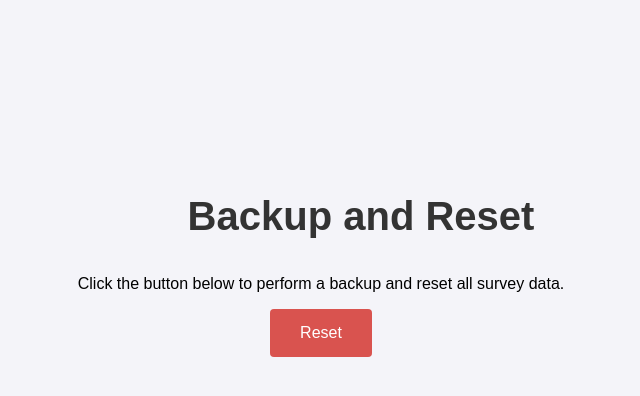
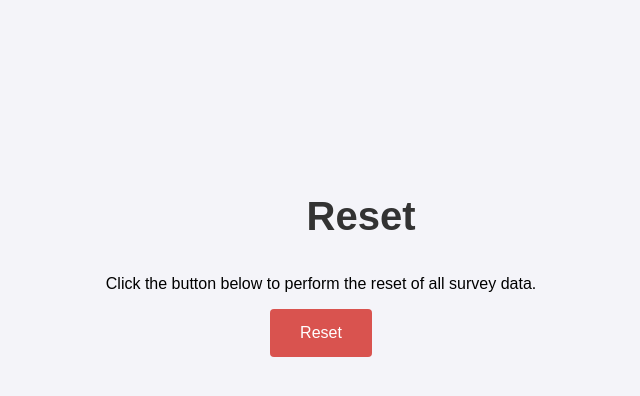
Before and after one commit to LenaIFX/Voting-format, a Django app: page /reset/ in a window 1280 px wide. Shown: the part 138-534 px from the top of the page, without its empty margins (319-959 px from the left). Run offline with Django 5.2, Linux system fonts and the light colour scheme.

Commit message:
Update#6 27.05 -ResetNoBackup

```diff
--- a/survey/templates/survey/reset.html
+++ b/survey/templates/survey/reset.html
@@ -3,16 +3,16 @@
 <head>
     <meta charset="UTF-8">
     <meta name="viewport" content="width=device-width, initial-scale=1.0">
-    <title>Backup and Reset</title>
+    <title>Reset</title>
     {% load static %}
     <link rel="stylesheet" href="{% static 'survey/styles.css' %}">
 </head>
 <body>
     <div class="reset-container">
-        <h1>Backup and Reset</h1>
-        <p>Click the button below to perform a backup and reset all survey data.</p>
+        <h1>Reset</h1>
+        <p>Click the button below to perform the reset of all survey data.</p>
         <button id="reset-button" class="btn-reset">Reset</button>
-        <p id="status-message" style="margin-top: 20px; color: green; display: none;">Backup and reset completed successfully.</p>
+        <p id="status-message" style="margin-top: 20px; color: green; display: none;">Reset completed successfully.</p>
     </div>
 
     <script>
@@ -27,7 +27,7 @@
                 .then(response => response.text()) // Get the response text
                 .then(message => {
                     alert(message); // Display the message from the server
-                    if (message === "Backup and reset completed successfully.") {
+                    if (message === "Reset completed successfully.") {
                         document.getElementById("status-message").style.display = "block";
                         document.getElementById("status-message").innerText = message;
                     }
```
